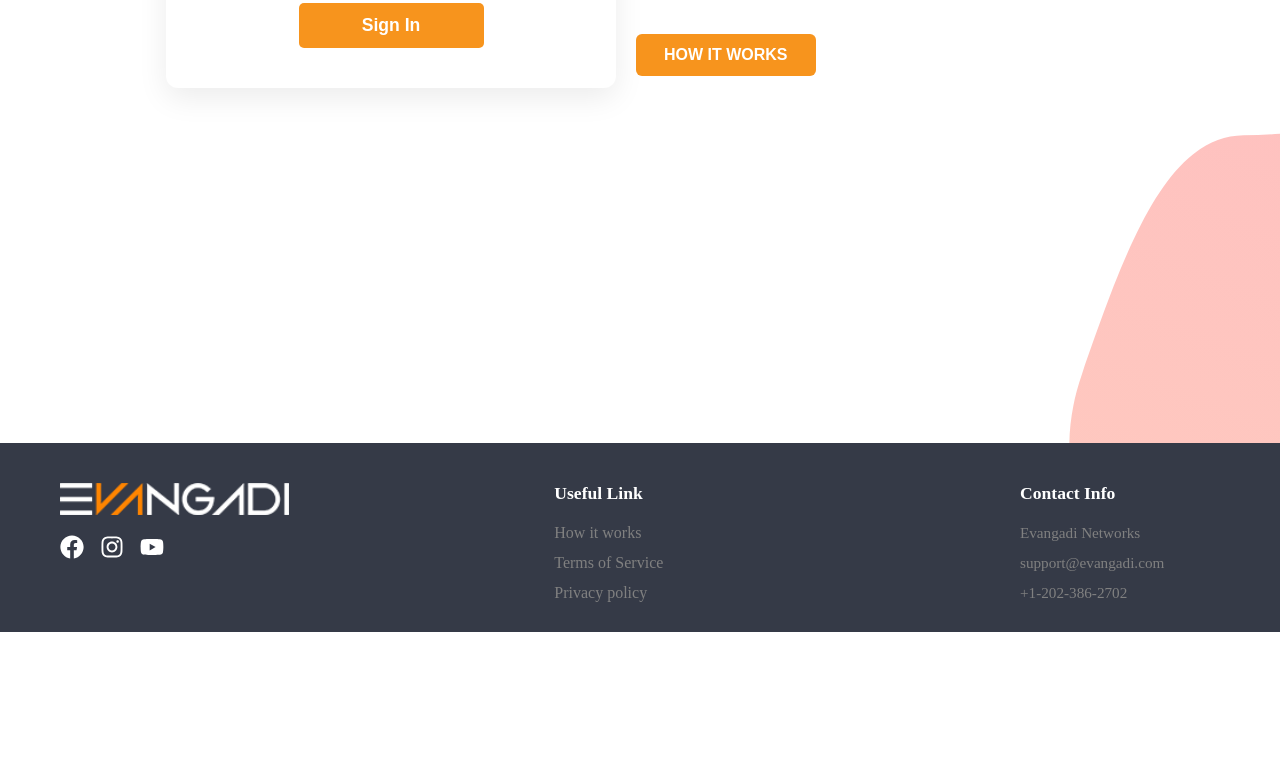
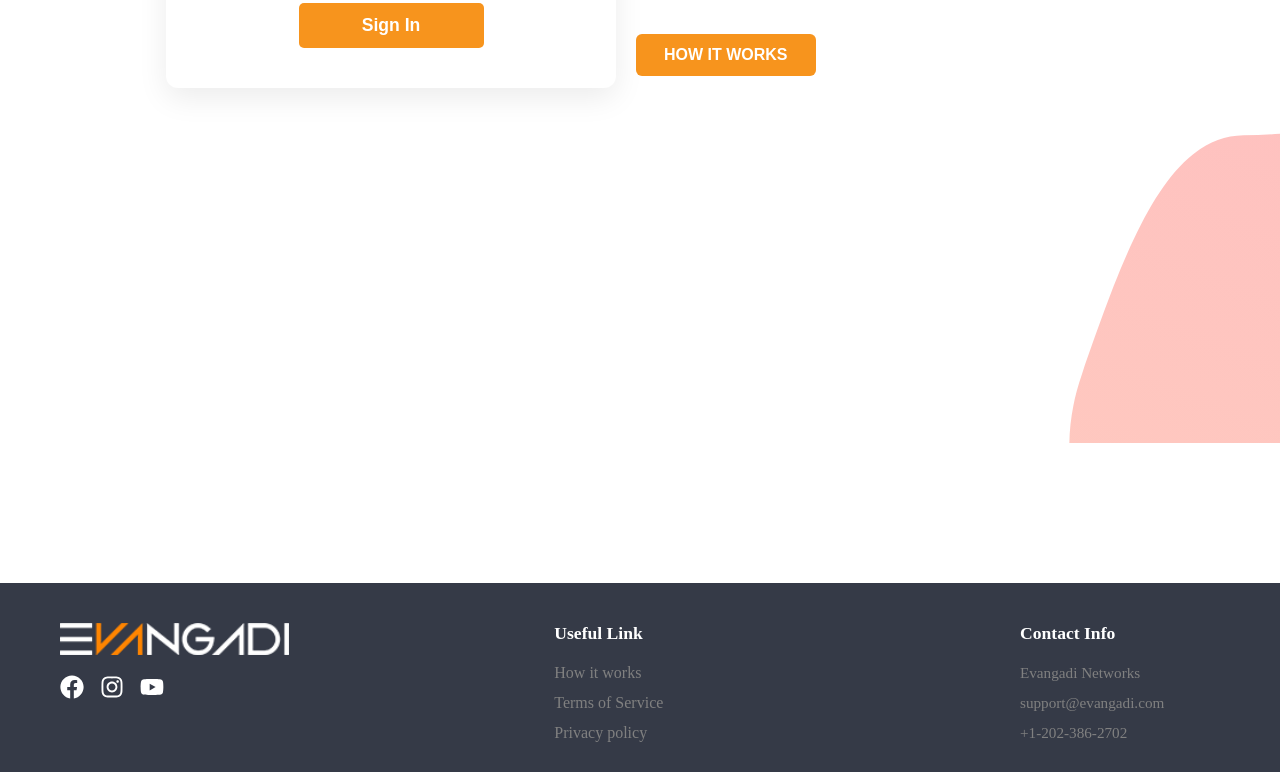
Before and after one commit to Endalkachewe/Evangadi-Forum-Frontend-new, a React (Vite) app: page / in a window 1280 px wide. Shown: the part 357-1129 px from the top of the page. Before the commit the page ends 989 px from the top, so only its background shows below. Built offline with nearby package versions, Linux system fonts and the light colour scheme.

Commit message:
new commit on footer

```diff
--- a/src/Component/footer/footer.module.css
+++ b/src/Component/footer/footer.module.css
@@ -13,6 +13,8 @@
   justify-content: space-between;
   align-items: flex-start;
   padding: 40px 60px 30px;
+  margin-top: 140px;
+  margin-bottom: 0;
   font-size: 1rem;
   flex-wrap: wrap;
   overflow-x: hidden;
```
